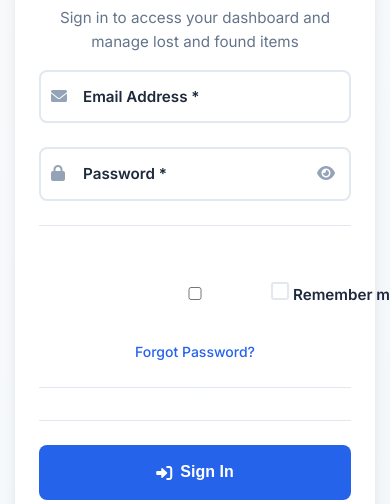
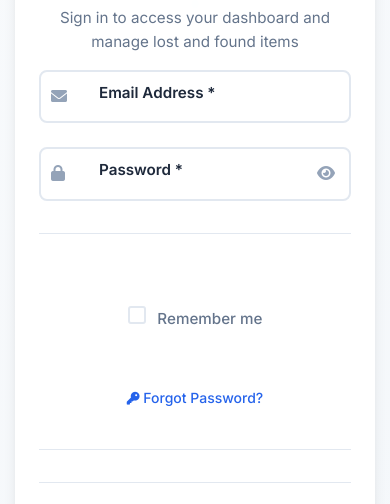
Before and after one commit to alifredowan79/Lost-Found-Prototype, a plain HTML site: page index.html in a window 390 px wide. Shown: the part 332-836 px from the top of the page. Drawn offline with Linux system fonts and the light colour scheme.

Commit message:
second commit

```diff
--- a/index.html
+++ b/index.html
@@ -71,11 +71,12 @@
                                         <label class="checkbox-label">
                                             <input type="checkbox" id="remember" name="remember">
                                             <span class="checkmark"></span>
-                                            Remember me
-                                        </label>
+                                            <span class="checkbox-text">Remember me</span> </label>
                                     </div>
                                     <div class="form-group">
-                                        <a href="#" class="link forgot-password">Forgot Password?</a>
+                                        <a href="#" class="link forgot-password">
+                                            <i class="fas fa-key"></i> Forgot Password?
+                                        </a>
                                     </div>
                                 </div>
                             </div>
--- a/styles.css
+++ b/styles.css
@@ -876,7 +876,7 @@ body {
 }
 
 .floating-label input {
-    padding: 1rem 1rem 0.5rem 2.5rem;
+    padding: 1rem 1rem 0.5rem 3.5rem;
     border: 2px solid var(--border-color);
     background: var(--bg-primary);
     transition: all 0.3s ease;
@@ -894,8 +894,8 @@ body {
 
 .floating-label label {
     position: absolute;
-    left: 2.5rem;
-    top: 1rem;
+    left: 3.5rem;
+    top: 0.75rem;
     color: var(--text-light);
     transition: all 0.3s ease;
     pointer-events: none;
@@ -906,8 +906,8 @@ body {
 
 .floating-label input:focus + label,
 .floating-label input:not(:placeholder-shown) + label {
-    top: 0.5rem;
-    left: 2.5rem;
+    top: -1rem;
+    left: 3.5rem;
     font-size: 0.75rem;
     color: var(--primary-color);
     font-weight: 600;
@@ -926,6 +926,7 @@ body {
 
 .floating-label input:focus ~ .input-icon {
     color: var(--primary-color);
+    left: -0.75rem;
 }
 
 .form-group input:focus,
@@ -1289,12 +1290,92 @@ body {
         gap: 1.5rem;
     }
 
-    .checkbox-group {
-        justify-content: flex-start;
-    }
-
+    .checkbox-label {
+        display: flex;
+        align-items: center;
+        cursor: pointer;
+        font-weight: 500;
+        color: var(--text-secondary);
+        user-select: none; /* Prevent text selection on label */
+    }
+
+    .checkbox-label input[type="checkbox"] {
+        position: absolute;
+        opacity: 0;
+        cursor: pointer;
+        height: 0;
+        width: 0;
+    }
+
+    .checkmark {
+        height: 18px;
+        width: 18px;
+        background-color: var(--bg-primary);
+        border: 2px solid var(--border-color);
+        border-radius: 4px;
+        display: inline-block;
+        position: relative;
+        margin-right: 8px; /* Space between custom checkbox and text */
+        transition: all 0.2s ease-in-out;
+        flex-shrink: 0; /* Prevent checkmark from shrinking */
+    }
+
+    /* When the checkbox is checked */
+    .checkbox-label input[type="checkbox"]:checked ~ .checkmark {
+        background-color: var(--primary-color);
+        border-color: var(--primary-color);
+    }
+
+    /* Create the checkmark indicator */
+    .checkmark:after {
+        content: "";
+        position: absolute;
+        display: none;
+        left: 5px;
+        top: 1px;
+        width: 5px;
+        height: 10px;
+        border: solid white;
+        border-width: 0 2px 2px 0;
+        transform: rotate(45deg);
+    }
+
+    /* Show the checkmark when checked */
+    .checkbox-label input[type="checkbox"]:checked ~ .checkmark:after {
+        display: block;
+    }
+
+    /* Text next to the checkbox */
+    .checkbox-text {
+        font-size: 0.95rem; /* Adjust font size if needed */
+        color: var(--text-primary);
+    }
+
+
+    /* Styling for "Forgot Password?" link */
     .forgot-password {
-        text-align: center;
+        display: inline-flex; /* Use flex to align icon and text */
+        align-items: center;
+        gap: 0.5rem; /* Space between icon and text */
+        color: var(--primary-color);
+        text-decoration: none;
+        font-weight: 600;
+        white-space: nowrap; /* Prevent "Forgot Password?" from breaking into two lines */
+    }
+
+    .forgot-password:hover {
+        text-decoration: underline;
+        color: var(--primary-dark);
+    }
+
+    .forgot-password i {
+        font-size: 1rem; /* Adjust icon size if necessary */
+        color: var(--primary-color); /* Ensure icon color matches link */
+    }
+
+    /* Ensure default form-group margin doesn't push the link too far */
+    .form-row > .form-group:last-child {
+        margin-bottom: 0;
     }
 
     .nav {
@@ -1700,8 +1781,8 @@ select:focus {
 }
 
 .auth-form .form-section {
-    margin-bottom: 1rem;
-    padding-bottom: 1rem;
+    margin-bottom: 2rem;
+    padding-bottom: 1.5rem;
     border-bottom: 1px solid var(--border-color);
 }
 
@@ -1758,7 +1839,7 @@ select:focus {
 
 /* Ensure proper spacing between form sections */
 .auth-form .form-section {
-    padding: 1.5rem 0;
+    padding: 2rem 0;
     border-bottom: 1px solid var(--border-color);
 }
 
@@ -1847,7 +1928,26 @@ select:focus {
 .forgot-password {
     font-size: 0.875rem;
     text-align: right;
-    display: block;
+    display: flex;
+    align-items: center;
+    gap: 0.5rem;
+    padding: 0.5rem 0.75rem;
+    border-radius: var(--border-radius);
+    transition: var(--transition);
+    color: var(--primary-color);
+    text-decoration: none;
+    font-weight: 500;
+}
+
+.forgot-password:hover {
+    background: var(--bg-secondary);
+    transform: translateY(-1px);
+    color: var(--primary-dark);
+}
+
+.forgot-password i {
+    font-size: 0.8rem;
+    color: var(--primary-color);
 }
 
 .checkbox-label {
@@ -1859,7 +1959,20 @@ select:focus {
     color: var(--text-secondary);
     white-space: nowrap;
     margin: 0;
-    padding: 0;
+    padding: 0.5rem;
+    border-radius: var(--border-radius);
+    transition: var(--transition);
+}
+
+.checkbox-label:hover {
+    background: var(--bg-secondary);
+    transform: translateY(-1px);
+}
+
+.checkbox-text {
+    color: var(--text-secondary);
+    line-height: 1.6;
+    font-weight: 500;
 }
 
 .checkbox-label input[type="checkbox"] {
@@ -1914,7 +2027,7 @@ select:focus {
 
 /* Fix for login form overlap issues */
 .auth-form .form-group {
-    margin-bottom: 1.5rem;
+    margin-bottom: 2rem;
     position: relative;
 }
 
@@ -1924,7 +2037,7 @@ select:focus {
 
 .auth-form .form-group label {
     display: block;
-    margin-bottom: 0.75rem;
+    margin-bottom: 1rem;
     font-weight: 600;
     color: var(--text-primary);
     font-size: 0.95rem;
```
Also changed, not shown: login.html (+0 -2 lines).
